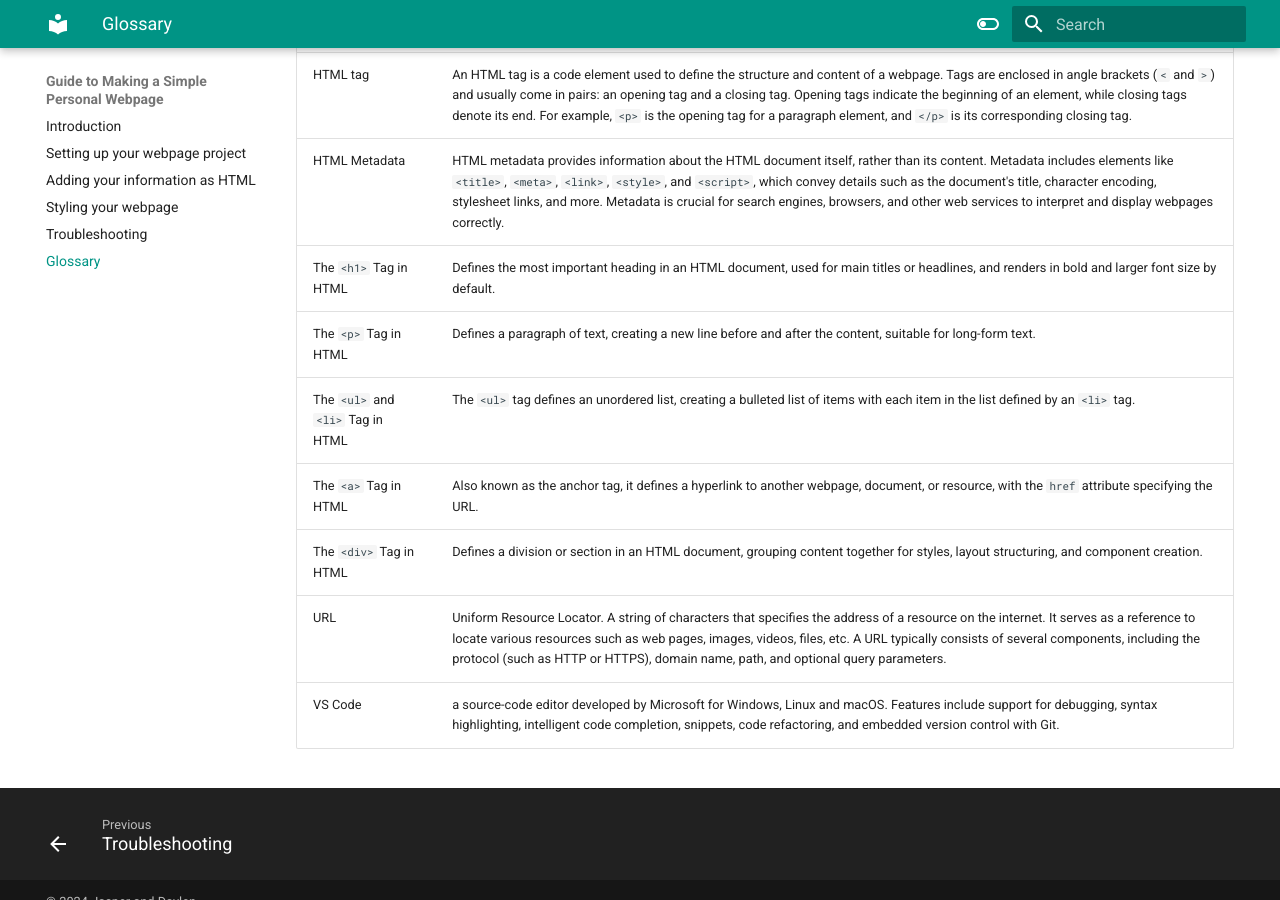
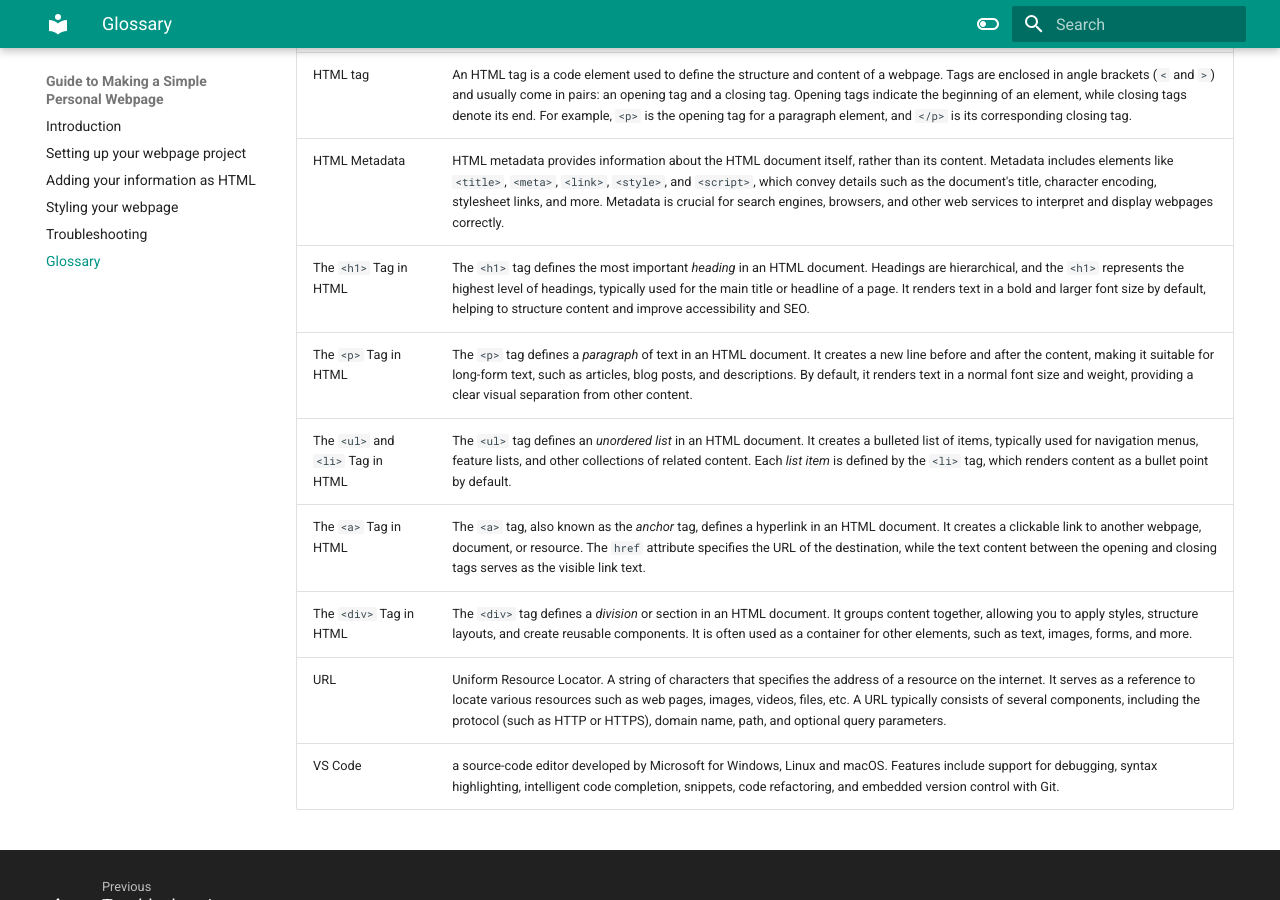
Before and after one commit to jasper-th-wang/Basic_Webpage_Guide, an MkDocs documentation site: the page built from docs/glossary.md, in a window 1280 px wide and 900 px high, scrolled down 437 px. Built offline with MkDocs 1.6.1 and Material for MkDocs 9.7.7, drawn with Linux system fonts in a browser that asks for light colours.

Commit message:
modify glossary

```diff
--- a/docs/glossary.md
+++ b/docs/glossary.md
@@ -6,10 +6,10 @@
 | HTML element                      | An HTML element is a fundamental building block of a webpage, representing different types of content or functionality, such as text, images, links, forms, and more. Each element is defined by tags and may contain attributes and nested elements.                                                                                                                                                          |
 | HTML tag                          | An HTML tag is a code element used to define the structure and content of a webpage. Tags are enclosed in angle brackets (`<` and `>`) and usually come in pairs: an opening tag and a closing tag. Opening tags indicate the beginning of an element, while closing tags denote its end. For example, `<p>` is the opening tag for a paragraph element, and `</p>` is its corresponding closing tag.          |
 | HTML Metadata                     | HTML metadata provides information about the HTML document itself, rather than its content. Metadata includes elements like `<title>`, `<meta>`, `<link>`, `<style>`, and `<script>`, which convey details such as the document's title, character encoding, stylesheet links, and more. Metadata is crucial for search engines, browsers, and other web services to interpret and display webpages correctly. |
-| The `<h1>` Tag in HTML            | Defines the most important heading in an HTML document, used for main titles or headlines, and renders in bold and larger font size by default.                                                                                                                                                                                                                                                                |
-| The `<p>` Tag in HTML             | Defines a paragraph of text, creating a new line before and after the content, suitable for long-form text.                                                                                                                                                                                                                                                                                                    |
-| The `<ul>` and `<li>` Tag in HTML | The `<ul>` tag defines an unordered list, creating a bulleted list of items with each item in the list defined by an `<li>` tag.                                                                                                                                                                                                                                                                               |
-| The `<a>` Tag in HTML             | Also known as the anchor tag, it defines a hyperlink to another webpage, document, or resource, with the `href` attribute specifying the URL.                                                                                                                                                                                                                                                                  |
-| The `<div>` Tag in HTML           | Defines a division or section in an HTML document, grouping content together for styles, layout structuring, and component creation.                                                                                                                                                                                                                                                                           |
+| The `<h1>` Tag in HTML            | The `<h1>` tag defines the most important _heading_ in an HTML document. Headings are hierarchical, and the `<h1>` represents the highest level of headings, typically used for the main title or headline of a page. It renders text in a bold and larger font size by default, helping to structure content and improve accessibility and SEO.                                                               |
+| The `<p>` Tag in HTML             | The `<p>` tag defines a _paragraph_ of text in an HTML document. It creates a new line before and after the content, making it suitable for long-form text, such as articles, blog posts, and descriptions. By default, it renders text in a normal font size and weight, providing a clear visual separation from other content.                                                                              |
+| The `<ul>` and `<li>` Tag in HTML | The `<ul>` tag defines an _unordered list_ in an HTML document. It creates a bulleted list of items, typically used for navigation menus, feature lists, and other collections of related content. Each _list item_ is defined by the `<li>` tag, which renders content as a bullet point by default.                                                                                                          |
+| The `<a>` Tag in HTML             | The `<a>` tag, also known as the _anchor_ tag, defines a hyperlink in an HTML document. It creates a clickable link to another webpage, document, or resource. The `href` attribute specifies the URL of the destination, while the text content between the opening and closing tags serves as the visible link text.                                                                                         |
+| The `<div>` Tag in HTML           | The `<div>` tag defines a _division_ or section in an HTML document. It groups content together, allowing you to apply styles, structure layouts, and create reusable components. It is often used as a container for other elements, such as text, images, forms, and more.                                                                                                                                   |
 | URL                               | Uniform Resource Locator. A string of characters that specifies the address of a resource on the internet. It serves as a reference to locate various resources such as web pages, images, videos, files, etc. A URL typically consists of several components, including the protocol (such as HTTP or HTTPS), domain name, path, and optional query parameters.                                               |
 | VS Code                           | a source-code editor developed by Microsoft for Windows, Linux and macOS. Features include support for debugging, syntax highlighting, intelligent code completion, snippets, code refactoring, and embedded version control with Git.                                                                                                                                                                         |
```
